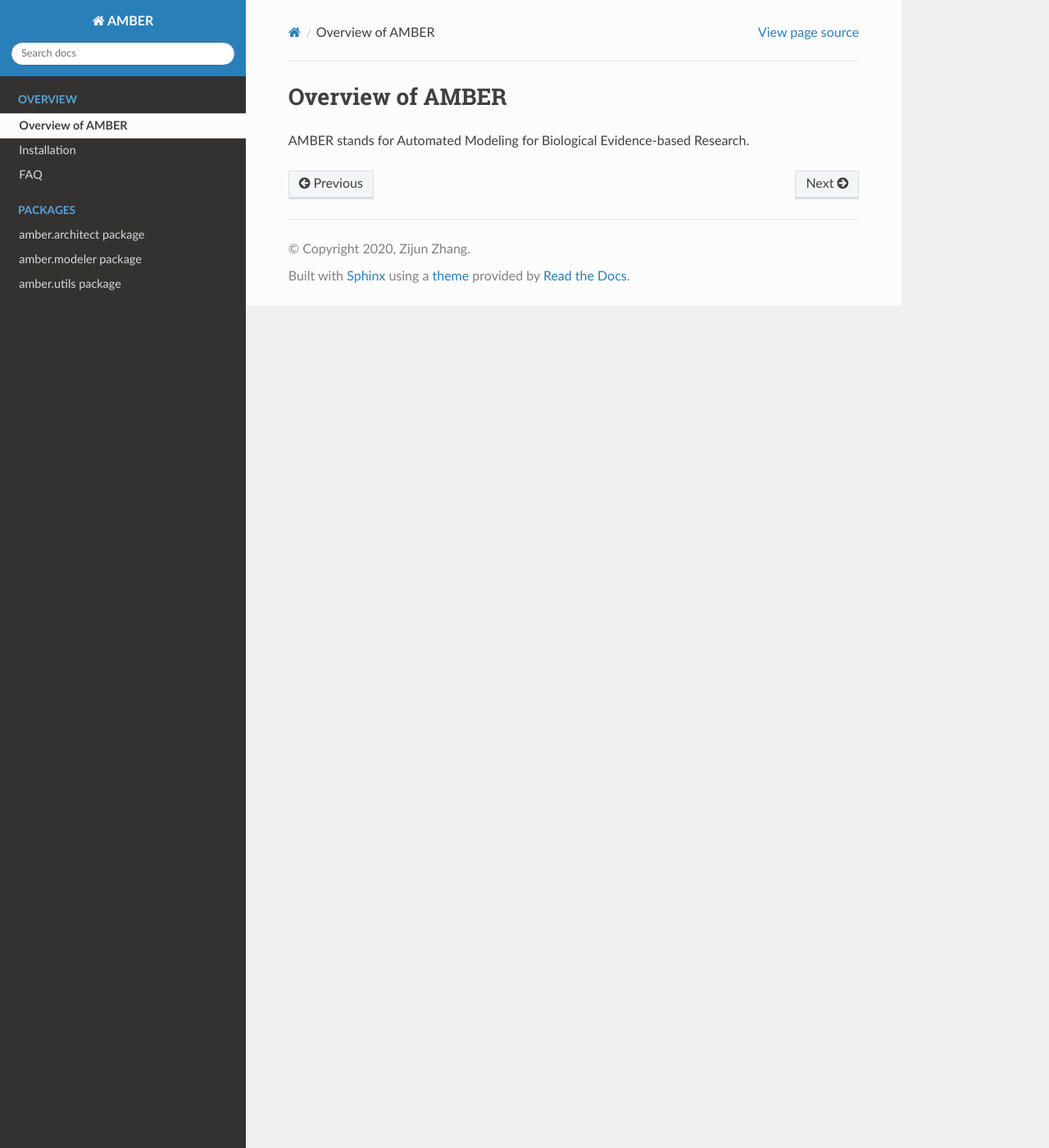
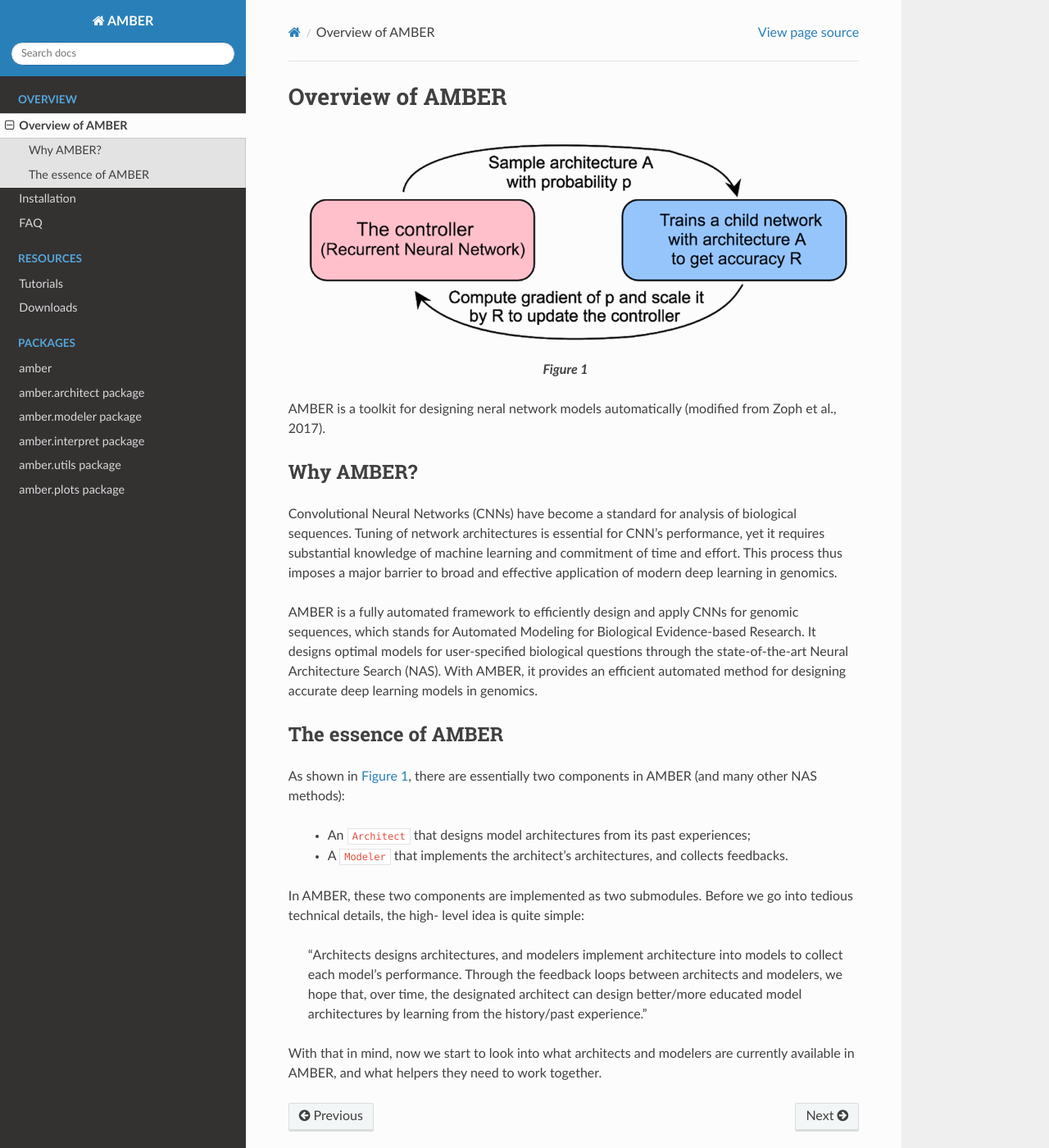
Before and after one commit to zj-zhang/AMBER, a Sphinx documentation site: the page built from docs/source/overview/overview.rst, in a window 1280 px wide and 1400 px high. Shown: the whole window at 82% size. Built offline with Sphinx 7.4.7 and the Read the Docs theme 2.0.0, drawn with Linux system fonts in a browser that asks for light colours.

Commit message:
Update docs on Overview

```diff
--- a/docs/source/conf.py
+++ b/docs/source/conf.py
@@ -38,7 +38,8 @@ extensions = ['sphinx.ext.autodoc',
     'sphinx.ext.ifconfig',
     'sphinx.ext.viewcode',
     'sphinx.ext.napoleon',
-    'sphinx.ext.intersphinx']
+    'sphinx.ext.intersphinx'
+]
 
 intersphinx_mapping = {
     'python': ('https://docs.python.org/', None),
--- a/docs/source/overview/overview.rst
+++ b/docs/source/overview/overview.rst
@@ -1,4 +1,43 @@
 Overview of AMBER
-=======
+==================
 
-AMBER stands for Automated Modeling for Biological Evidence-based Research.
+.. _figure_1:
+.. figure:: /_static/img/controller.png
+    :align: center
+    :alt: controller RNN
+    :figclass: align-center
+
+    **Figure 1**
+
+AMBER is a toolkit for designing neral network models automatically (modified from Zoph et al., 2017).
+
+Why AMBER?
+------------
+Convolutional Neural Networks (CNNs) have become a standard for analysis of biological sequences.
+Tuning of network architectures is essential for CNN’s performance,
+yet it requires substantial knowledge of machine learning and commitment of time and effort.
+This process thus imposes a major barrier to broad and effective application of modern deep learning in genomics.
+
+AMBER is a fully automated framework to efficiently design and apply CNNs for genomic sequences, which stands for
+Automated Modeling for Biological Evidence-based Research. It designs optimal models for user-specified biological
+questions through the state-of-the-art Neural Architecture Search (NAS). With AMBER, it provides an efficient
+automated method for designing accurate deep learning models in genomics.
+
+
+The essence of AMBER
+--------------------
+
+As shown in :ref:`figure_1`, there are essentially two components in AMBER (and many other NAS methods):
+
+    - An ``Architect`` that designs model architectures from its past experiences;
+    - A ``Modeler`` that implements the architect's architectures, and collects feedbacks.
+
+In AMBER, these two components are implemented as two submodules. Before we go into tedious technical details, the high-
+level idea is quite simple:
+
+    "Architects designs architectures, and modelers implement architecture into models to collect each model's performance.
+    Through the feedback loops between architects and modelers, we hope that, over time, the designated architect can
+    design better/more educated model architectures by learning from the history/past experience."
+
+With that in mind, now we start to look into what architects and modelers are currently available in AMBER, and what helpers
+they need to work together.
--- /dev/null
+++ b/docs/source/resource/downloads.rst
@@ -0,0 +1,2 @@
+Downloads
+=========
--- /dev/null
+++ b/docs/source/resource/tutorials.rst
@@ -0,0 +1,2 @@
+Tutorials
+=========
```
Also changed, not shown: docs/source/amber.plots.rst (+0 -8 lines), docs/source/index.rst (+15 -6 lines), requirements.txt (added, +16 -0 lines), docs/source/_static/img/controller.png (added), 10 other files.
